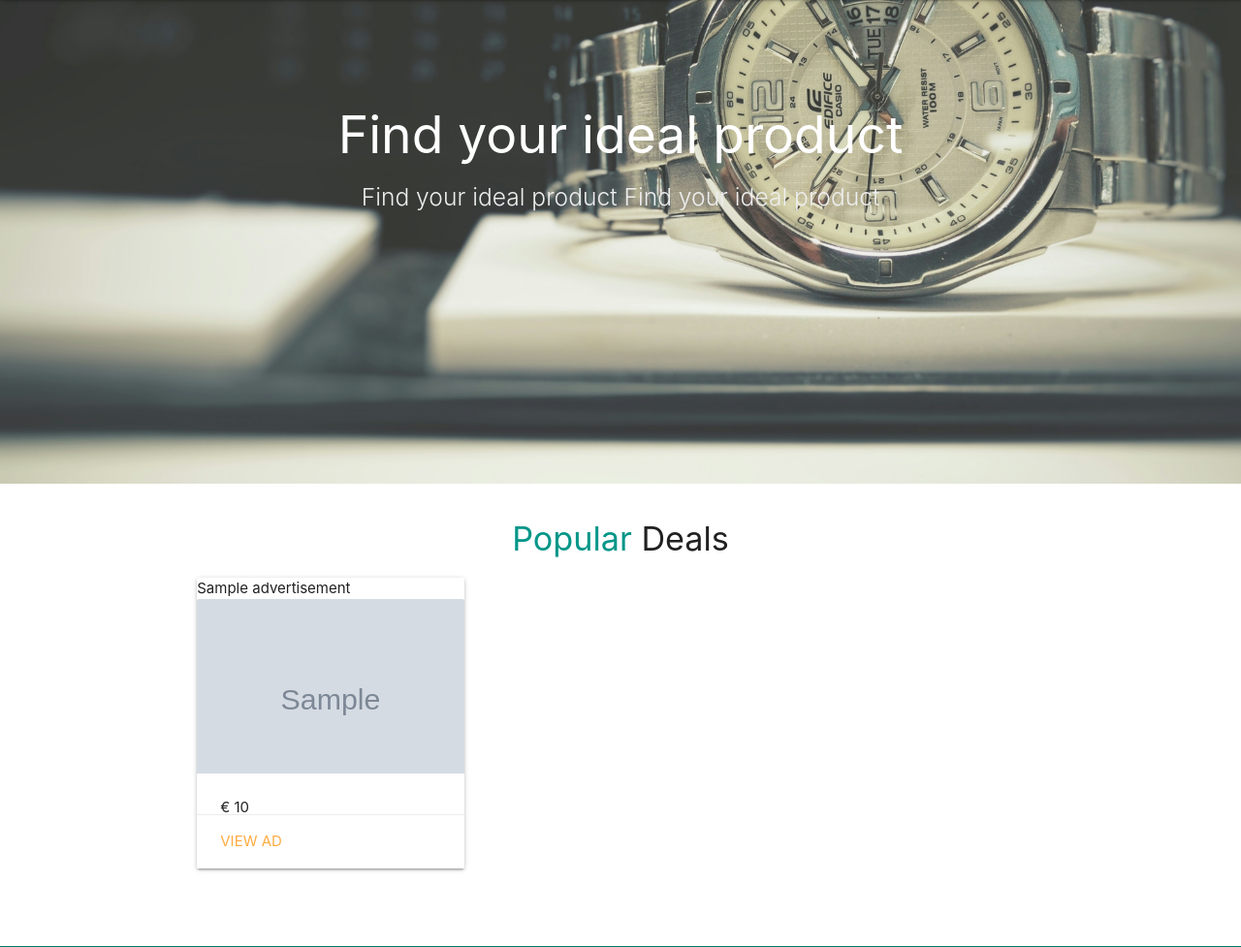
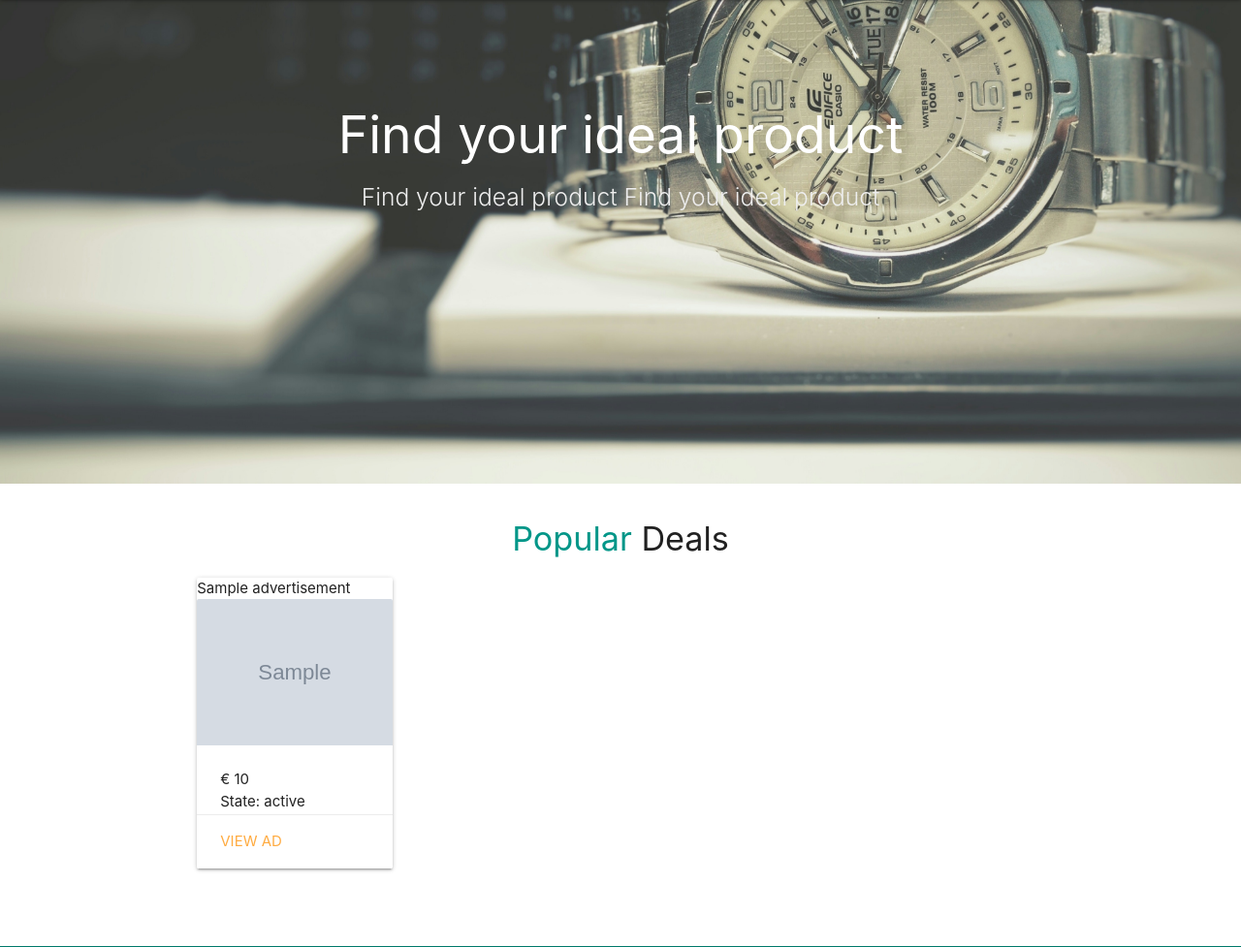
Before and after one commit to alpha-tech-dev/dilaalsom, a PHP site: page /index.php in a window 1280 px wide. Shown: the part 65-1042 px from the top of the page at 97% size. Run offline with PHP 8.4, Linux system fonts and the light colour scheme; data comes from the database, SQL or seed files in the repository; tables that the repository leaves empty or names only in its code hold one stand-in row (values such as "Sample post"); grey boxes marked "Sample" are stand-in pictures; data that the repository does not hold is empty; some libraries are stand-ins or nearby versions.

Commit message:
Update search.php

```diff
--- a/dilaalsom/includes/search.php
+++ b/dilaalsom/includes/search.php
@@ -27,7 +27,7 @@ if (mysqli_num_rows($result) < 1) {
 } else {
 	$adverts = "";
 	while ($row = mysqli_fetch_array($result)) {
-		$adverts .= ' 	<div class="col s12 m4">
+		$adverts .= ' 	<div class="col s12 m3">
 						<div class="card small">
 							<span class=""> ' . $row["title"] . '</span>
 						  <div class="card-image">
```
